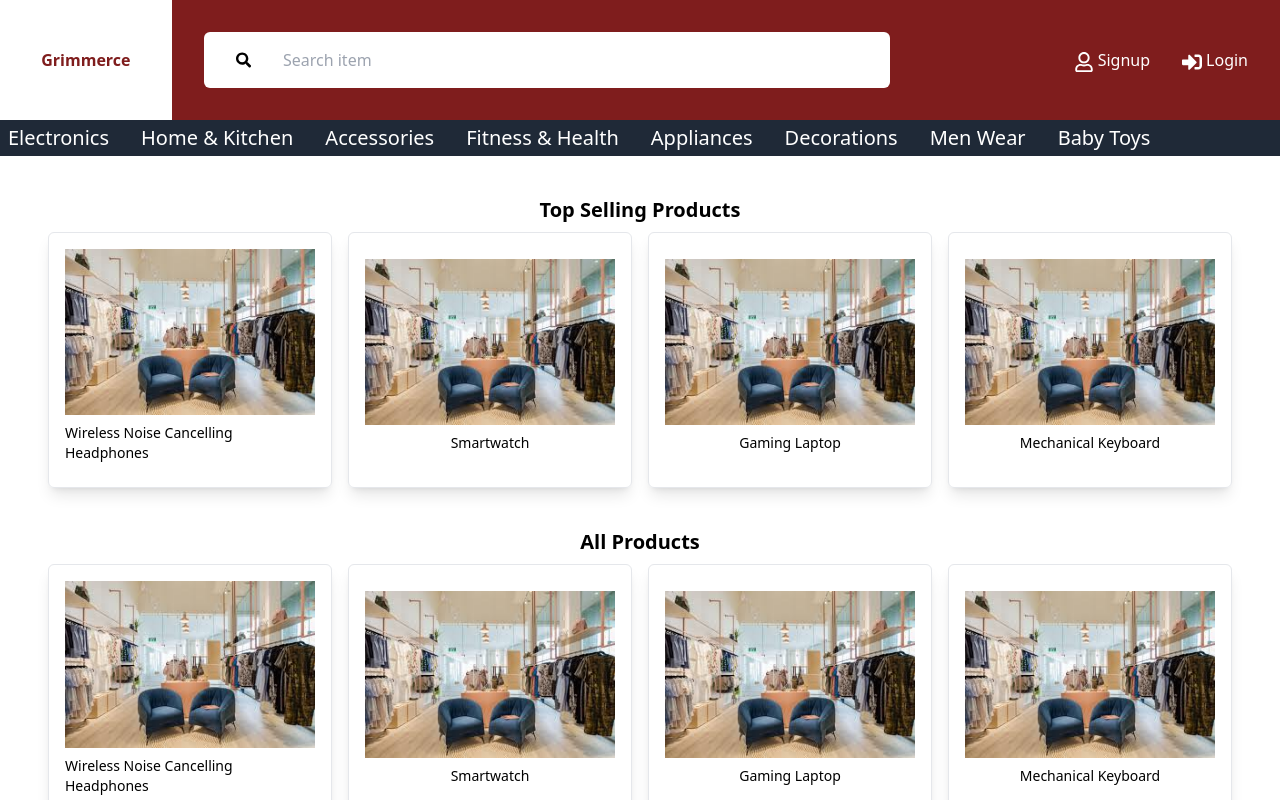
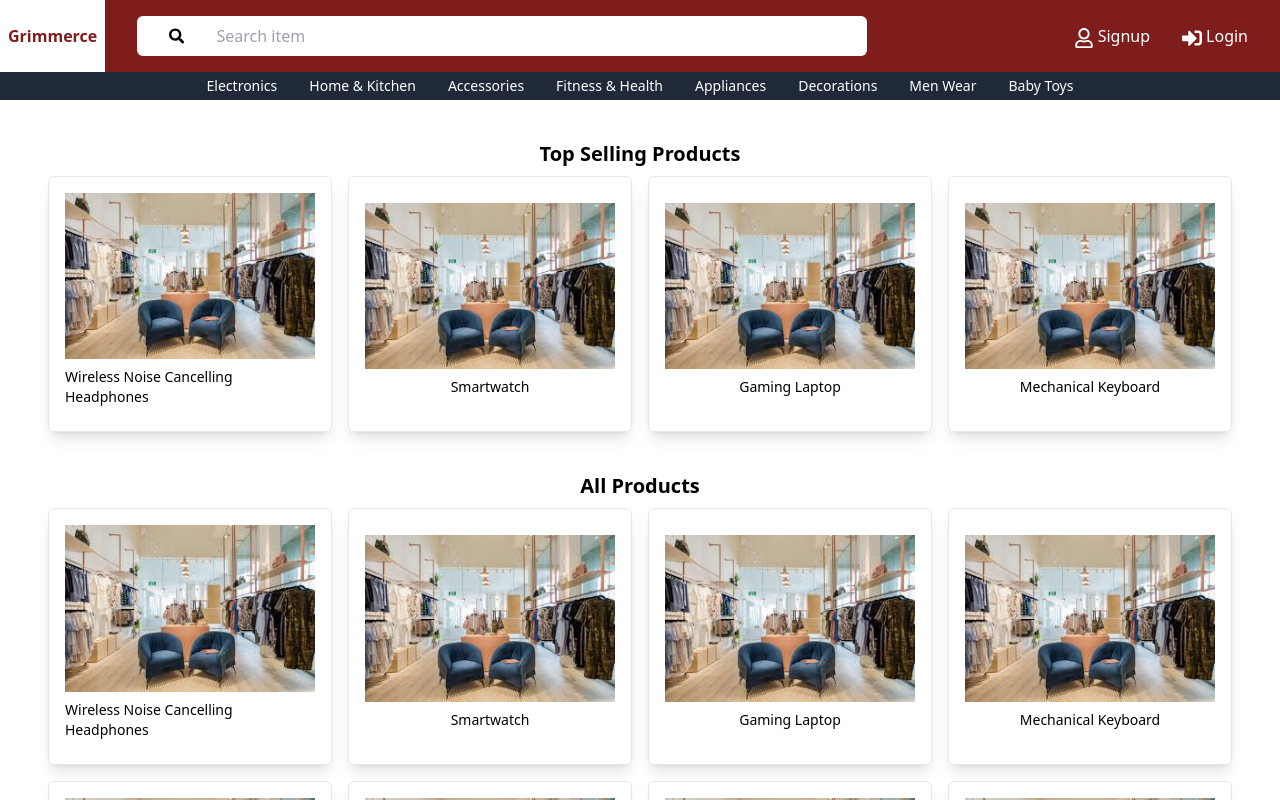
Before and after one commit to udonte/grimmerce-project, a React (Vite) app: page / in a window 1280 px wide. Shown: the top 800 px of the page. Built offline with nearby package versions, Linux system fonts and the light colour scheme.

Commit message:
added corrections

```diff
--- a/src/pages/Dashboard.jsx
+++ b/src/pages/Dashboard.jsx
@@ -77,8 +77,8 @@ const Dashboard = () => {
           >
             Grimmerce
           </div>
-          <div className="bg-red-900 p-2 md:p-8 w-full flex items-center justify-between gap-4">
-            <div className="flex items-center bg-white rounded-md py-1 px-2 md:py-4 md:px-8 lg:w-2/3 w-full">
+          <div className="bg-red-900 px-2 md:px-8 md:py-4 w-full flex items-center justify-between gap-4">
+            <div className="flex items-center bg-white rounded-md py-1 px-2 md:py-2 md:px-8 lg:w-2/3 w-full">
               <FaSearch />
               <input
                 type="search"
@@ -237,7 +237,7 @@ const Dashboard = () => {
       <div className="bg-gray-800 py-2 px-4 ">
         <div className="hidden lg:flex items-center justify-center gap-8 cursor-pointer">
           {categories.map((item, index) => (
-            <div key={index} className="cursor-pointer text-xl text-white">
+            <div key={index} className="cursor-pointer text-sm text-white">
               {item}
             </div>
           ))}
--- a/src/pages/Home.jsx
+++ b/src/pages/Home.jsx
@@ -37,11 +37,11 @@ const Home = () => {
       {/* nav */}
       <nav>
         <div className="flex items-center">
-          <div className="flex items-center justify-center bg-white w-[200px] text-red-900 font-bold ">
+          <div className="flex items-center justify-center bg-white w-fit text-red-900 font-bold px-2 ">
             Grimmerce
           </div>
-          <div className="bg-red-900 p-2 md:p-8 w-full flex items-center justify-between gap-4">
-            <div className="flex items-center bg-white rounded-md py-1 px-2 md:py-4 md:px-8 lg:w-2/3 w-full">
+          <div className="bg-red-900 px-2 md:px-8 md:py-4 w-full flex items-center justify-between gap-4">
+            <div className="flex items-center bg-white rounded-md py-1 px-2 md:py-2 md:px-8 lg:w-2/3 w-full">
               <FaSearch />
               <input
                 type="search"
@@ -113,9 +113,9 @@ const Home = () => {
 
       {/* category */}
       <div className="bg-gray-800 py-1 px-2 ">
-        <div className="hidden lg:flex items-center gap-8">
+        <div className="hidden lg:flex items-center justify-center gap-8">
           {categories.map((item, index) => (
-            <div key={index} className="cursor-pointer text-xl text-white">
+            <div key={index} className="cursor-pointer text-sm text-white">
               {item}
             </div>
           ))}
```
